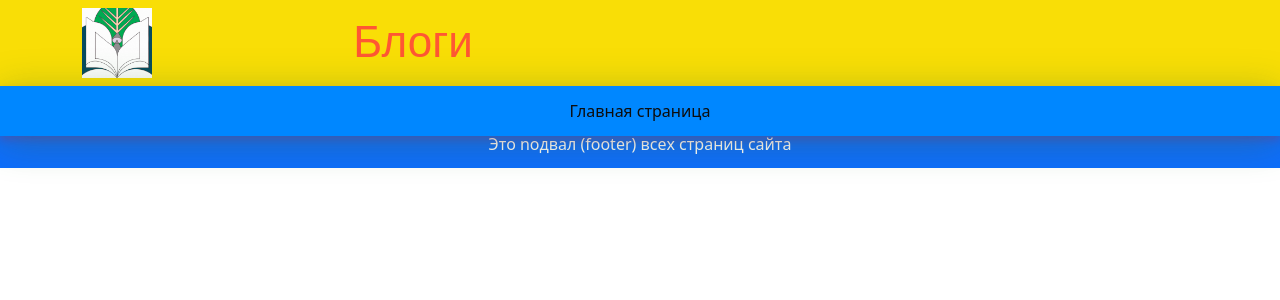
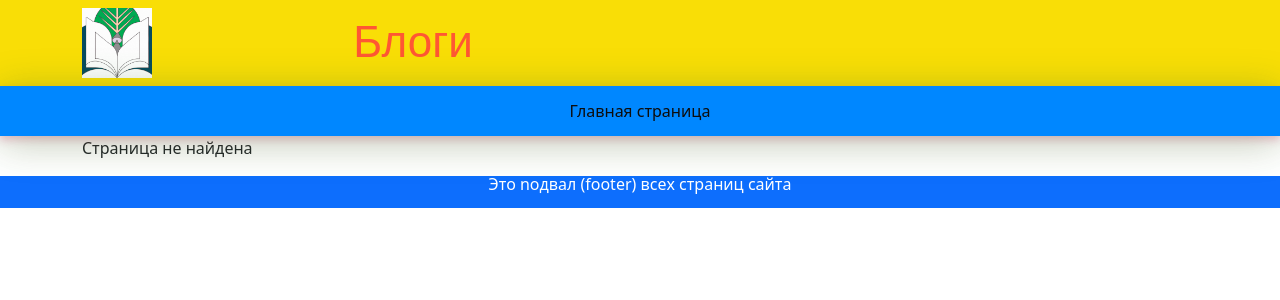
Before and after one commit to aisaev-68/blog, a Django app: template frontend/templates/frontend/post_create.html in a window 1280 px wide. Shown: the part 38-338 px from the top of the page. Run offline with Django 4.2, Linux system fonts and the light colour scheme; the template is opened without the code that fills it, so the values that code supplies are empty; some libraries are stand-ins or nearby versions.

Commit message:
change post_create.html

```diff
--- a/frontend/templates/frontend/post_create.html
+++ b/frontend/templates/frontend/post_create.html
@@ -34,6 +34,12 @@
         </form>
     </div>
 </div>
+{% else %}
+<div>
+    <div class="container">
+        <p>Страница не найдена</p>
+    </div>
+</div>
 {% endif %}
 {% endblock %}
 
```
